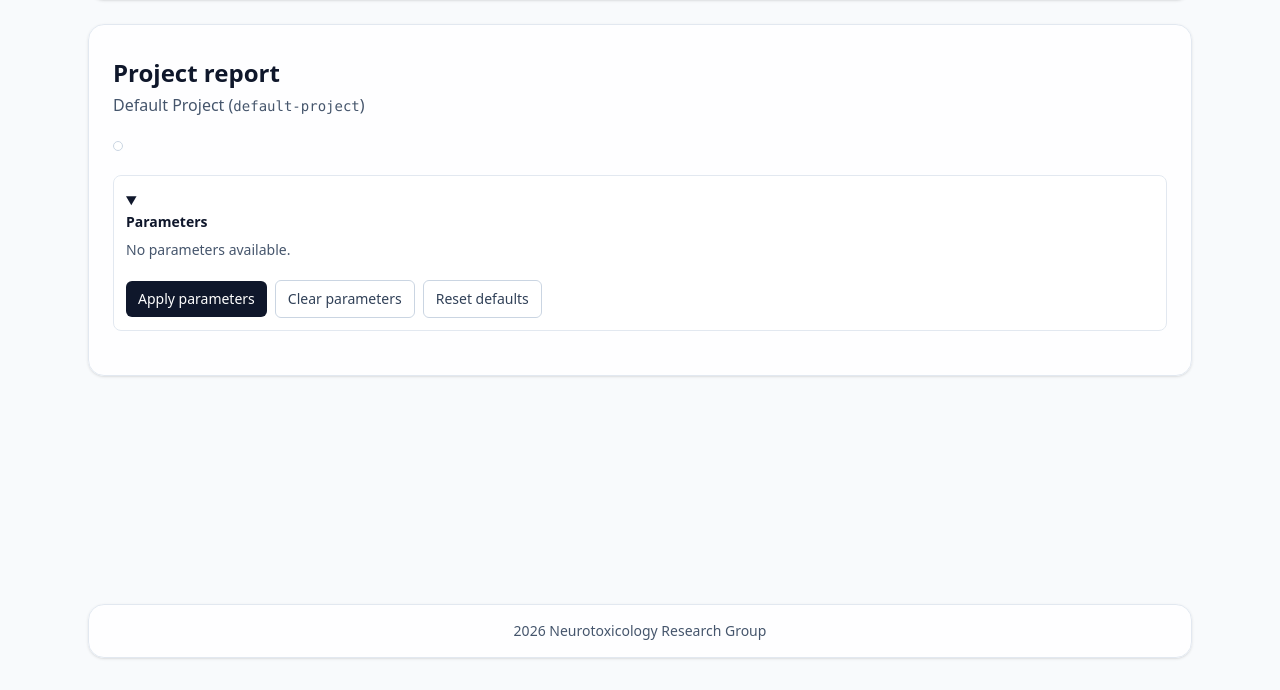
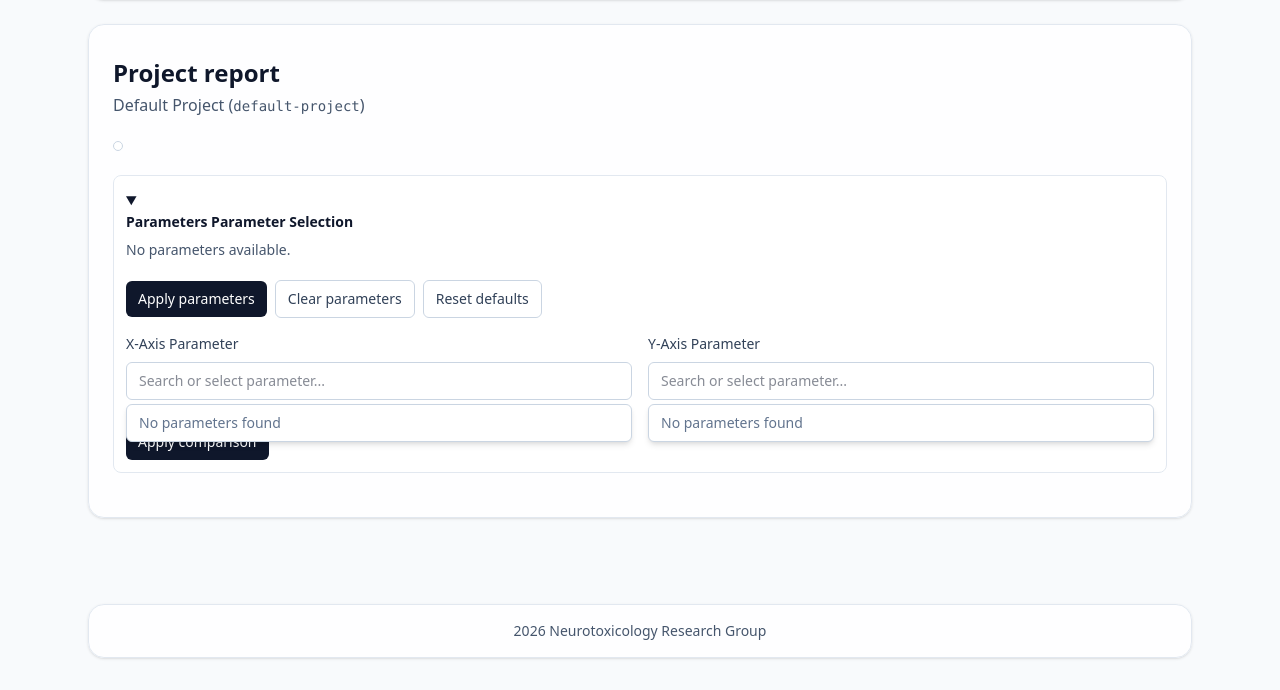
Before and after one commit to UtrechtUniversity/ntx, a Django app: page /projects/default-project/report/ in a window 1280 px wide. Shown: the part 110-800 px from the top of the page. Run offline with Django 5.2, Linux system fonts and the light colour scheme; data comes from the database, SQL or seed files in the repository; style sheets or scripts are compiled from the project's sources; some libraries are stand-ins or nearby versions.

Commit message:
add scatter plot to compare two selected parameters

```diff
--- a/app/ntx/reports/plotly/builders.py
+++ b/app/ntx/reports/plotly/builders.py
@@ -1,6 +1,7 @@
 from __future__ import annotations
 
 from dataclasses import dataclass
+from enum import Enum
 from typing import Callable, Sequence
 
 from ntx.analysis.dtos import AnalysisPipelineResult
@@ -8,13 +9,20 @@ from ntx.analysis.dtos import AnalysisPipelineResult
 from .activity_comparison import build_activity_comparison_cards
 from .concentration_response import build_concentration_response_cards
 from .contracts import PlotlyCard
+from .correlation_scatter import build_correlation_scatter_card
 from .heatmap_mean import build_heatmap_card
 
 
 # Parameters shared by all plot builders
 @dataclass(frozen=True, slots=True)
 class PlotlyBuildContext:
-    params: Sequence[str]
+    params: Sequence[str] | None = None
+    x_axis: str | None = None
+    y_axis: str | None = None
+
+class ParamSelectionMode(str, Enum):
+    MULTIPLE = "multiple"      # Checkboxes (current)
+    XY_AXES = "xy_axes"        # X/Y dropdowns (scatter)
 
 
 # Registry entry describing a plot type and how to build its cards.
@@ -24,18 +32,26 @@ class PlotlyCardBuilder:
     title: str
     description: str
     build: Callable[[AnalysisPipelineResult, PlotlyBuildContext], list[PlotlyCard]]
+    param_selection_mode: ParamSelectionMode = ParamSelectionMode.MULTIPLE
 
 
 def _build_activity_comparison(
     result: AnalysisPipelineResult, ctx: PlotlyBuildContext
 ) -> list[PlotlyCard]:
     # Use the existing activity comparison builder.
-    return build_activity_comparison_cards(result, params=ctx.params)
+    return build_activity_comparison_cards(result, params=ctx.params or [])
 
 
 def _build_heatmap(result: AnalysisPipelineResult, ctx: PlotlyBuildContext) -> list[PlotlyCard]:
     # Use the heatmap builder with the same param selection.
-    return build_heatmap_card(result, params=ctx.params)
+    return build_heatmap_card(result, params=ctx.params or [])
+
+
+def _build_scatter(result: AnalysisPipelineResult, ctx: PlotlyBuildContext) -> list[PlotlyCard]:
+    # Build scatter plot with x_axis and y_axis parameters.
+    if not ctx.x_axis or not ctx.y_axis:
+        raise ValueError("Scatter plot requires both x_axis and y_axis parameters")
+    return build_correlation_scatter_card(result, x_axis=ctx.x_axis, y_axis=ctx.y_axis)
 
 
 def _build_concentration_response(
@@ -51,12 +67,14 @@ DEFAULT_PLOTLY_BUILDERS: list[PlotlyCardBuilder] = [
         key="activity_comparison",
         title="Activity comparison",
         description="Treatment response (%) by condition (mean +/- SEM)",
+        param_selection_mode=ParamSelectionMode.MULTIPLE,
         build=_build_activity_comparison,
     ),
     PlotlyCardBuilder(
         key="heatmap",
         title="Heatmap",
         description="Mean response (%) for selected parameters across conditions.",
+        param_selection_mode=ParamSelectionMode.MULTIPLE,
         build=_build_heatmap,
     ),
     PlotlyCardBuilder(
@@ -64,6 +82,13 @@ DEFAULT_PLOTLY_BUILDERS: list[PlotlyCardBuilder] = [
         title="Concentration-response curves",
         description="Treatment response (%) by condition (mean +/- SEM)",
         build=_build_concentration_response,
+    ),
+    PlotlyCardBuilder(
+        key="scatter",
+        title="Parameter correlation",
+        description="Compare two parameters against each other.",
+        param_selection_mode=ParamSelectionMode.XY_AXES,
+        build=_build_scatter,
     ),
 ]
 
@@ -101,6 +126,7 @@ def build_plot_options() -> list[dict[str, str]]:
             "value": builder.key,
             "label": builder.title,
             "description": builder.description,
+            "param_selection_mode": builder.param_selection_mode.value,
         }
         for builder in DEFAULT_PLOTLY_BUILDERS
     ]
--- a/app/ntx/reports/plotly/contracts.py
+++ b/app/ntx/reports/plotly/contracts.py
@@ -45,3 +45,6 @@ class ProjectReportPayload(BaseModel):
     available_params: list[PlotlyParamOption] = Field(default_factory=list)
     default_selected_params: list[str] = Field(default_factory=list)
     selected_params: list[str] = Field(default_factory=list)
+    param_selection_mode: str | None = None
+    x_axis: str | None = None
+    y_axis: str | None = None
--- a/app/ntx/views.py
+++ b/app/ntx/views.py
@@ -54,6 +54,10 @@ def project_report_api(request, slug: str):
     if parsed_params:
         params = parsed_params
 
+    # Extract x_axis and y_axis for scatter plot
+    x_axis = request.GET.get("x_axis", "").strip() or None
+    y_axis = request.GET.get("y_axis", "").strip() or None
+
     # Pass raw plot key through the builder registry (validated downstream).
     plot = request.GET.get("plot")
 
@@ -62,6 +66,8 @@ def project_report_api(request, slug: str):
             project,
             plot=plot,
             params=params,
+            x_axis=x_axis,
+            y_axis=y_axis,
         )
     except (AnalysisPipelineError, ValueError) as exc:
         return JsonResponse({"error": str(exc)}, status=400)
--- a/app/templates/ntx/project_report.html
+++ b/app/templates/ntx/project_report.html
@@ -39,7 +39,19 @@
                 :aria-selected="plot === option.value"
                 :disabled="loading"
                 role="tab"
-                @click="if (plot !== option.value) { plot = option.value; load(); }"
+                @click="if (plot !== option.value) {
+                  plot = option.value;
+                  paramSelectionMode = option.param_selection_mode;
+                  cards = [];
+                  errorMessage = '';
+                  xAxis = '';
+                  yAxis = '';
+                  xAxisSearch = '';
+                  yAxisSearch = '';
+                  if (option.param_selection_mode !== 'xy_axes') {
+                    load();
+                  }
+                }"
               >
                 <span x-text="option.label"></span>
               </button>
@@ -60,10 +72,16 @@
         <details open>
           <summary class="cursor-pointer">
             <div class="flex flex-wrap items-center justify-between gap-2">
-              <h4 class="text-sm font-semibold text-slate-900">Parameters</h4>
-              <p class="text-xs text-slate-600" x-text="`${selectedParams.length} selected`"></p>
+              <h4 class="text-sm font-semibold text-slate-900">
+                <span x-show="paramSelectionMode === 'multiple'">Parameters</span>
+                <span x-show="paramSelectionMode !== 'multiple'">Parameter Selection</span>
+              </h4>
+              <p class="text-xs text-slate-600" x-show="paramSelectionMode === 'multiple'" x-text="`${selectedParams.length} selected`"></p>
             </div>
           </summary>
+
+          <!-- MULTIPLE PARAMETERS MODE (checkboxes) -->
+          <div x-show="paramSelectionMode === 'multiple'">
             <p
               class="mt-2 text-sm text-slate-600"
               x-show="availableParams.length === 0"
@@ -130,6 +148,99 @@
                 Reset defaults
               </button>
             </div>
+          </div>
+
+          <!-- XY AXES MODE (searchable dropdowns) -->
+          <div x-show="paramSelectionMode === 'xy_axes'" class="mt-4 flex flex-col gap-4">
+            <div class="grid grid-cols-1 gap-4 md:grid-cols-2">
+              <!-- X-Axis Selector -->
+              <div class="flex flex-col gap-2">
+                <label class="text-sm font-medium text-slate-700">X-Axis Parameter</label>
+                <div class="relative">
+                  <input
+                    type="text"
+                    class="w-full px-3 py-2 border border-slate-300 rounded-md text-sm focus:outline-none focus:ring-2 focus:ring-slate-500"
+                    :value="xAxisSearch || (xAxis ? getParamLabel(xAxis) : '')"
+                    @input="xAxisSearch = $el.value"
+                    @focus="if (!xAxisSearch && xAxis) xAxisSearch = ''"
+                    placeholder="Search or select parameter..."
+                    :disabled="loading"
+                  >
+                  <div
+                    class="absolute top-full left-0 right-0 mt-1 border border-slate-300 rounded-md bg-white shadow-md max-h-60 overflow-y-auto z-10"
+                    x-show="xAxisSearch.length > 0"
+                  >
+                    <template x-for="param in filteredXParams()" :key="param.key">
+                      <button
+                        type="button"
+                        class="w-full text-left px-3 py-2 text-sm hover:bg-slate-100 transition"
+                        @click="xAxis = param.key; xAxisSearch = ''"
+                      >
+                        <span x-text="param.label"></span>
+                        <span class="text-xs text-slate-500" x-text="`(${param.section})`"></span>
+                      </button>
+                    </template>
+                    <div
+                      x-show="filteredXParams().length === 0"
+                      class="px-3 py-2 text-sm text-slate-500"
+                    >
+                      No parameters found
+                    </div>
+                  </div>
+                </div>
+                <span class="text-xs text-slate-600" x-text="xAxis ? `Selected: ${getParamLabel(xAxis)}` : 'No parameter selected'"></span>
+              </div>
+
+              <!-- Y-Axis Selector -->
+              <div class="flex flex-col gap-2">
+                <label class="text-sm font-medium text-slate-700">Y-Axis Parameter</label>
+                <div class="relative">
+                  <input
+                    type="text"
+                    class="w-full px-3 py-2 border border-slate-300 rounded-md text-sm focus:outline-none focus:ring-2 focus:ring-slate-500"
+                    :value="yAxisSearch || (yAxis ? getParamLabel(yAxis) : '')"
+                    @input="yAxisSearch = $el.value"
+                    @focus="if (!yAxisSearch && yAxis) yAxisSearch = ''"
+                    placeholder="Search or select parameter..."
+                    :disabled="loading"
+                  >
+                  <div
+                    class="absolute top-full left-0 right-0 mt-1 border border-slate-300 rounded-md bg-white shadow-md max-h-60 overflow-y-auto z-10"
+                    x-show="yAxisSearch.length > 0"
+                  >
+                    <template x-for="param in filteredYParams()" :key="param.key">
+                      <button
+                        type="button"
+                        class="w-full text-left px-3 py-2 text-sm hover:bg-slate-100 transition"
+                        @click="yAxis = param.key; yAxisSearch = ''"
+                      >
+                        <span x-text="param.label"></span>
+                        <span class="text-xs text-slate-500" x-text="`(${param.section})`"></span>
+                      </button>
+                    </template>
+                    <div
+                      x-show="filteredYParams().length === 0"
+                      class="px-3 py-2 text-sm text-slate-500"
+                    >
+                      No parameters found
+                    </div>
+                  </div>
+                </div>
+                <span class="text-xs text-slate-600" x-text="yAxis ? `Selected: ${getParamLabel(yAxis)}` : 'No parameter selected'"></span>
+              </div>
+            </div>
+
+            <div class="flex flex-wrap items-center gap-2">
+              <button
+                type="button"
+                class="rounded-md bg-slate-900 text-white px-3 py-2 text-sm hover:bg-slate-800 disabled:opacity-50 disabled:cursor-not-allowed"
+                @click="applyXYAxes()"
+                :disabled="loading || !xAxis || !yAxis"
+              >
+                Apply comparison
+              </button>
+            </div>
+          </div>
         </details>
       </section>
 
```
Also changed, not shown: app/frontend/src/app.js (+80 -3 lines), app/ntx/reports/plotly/correlation_scatter.py (added, +140 -0 lines), app/ntx/reports/service.py (+18 -2 lines). Lines whose indentation alone changed are shown as unchanged.
